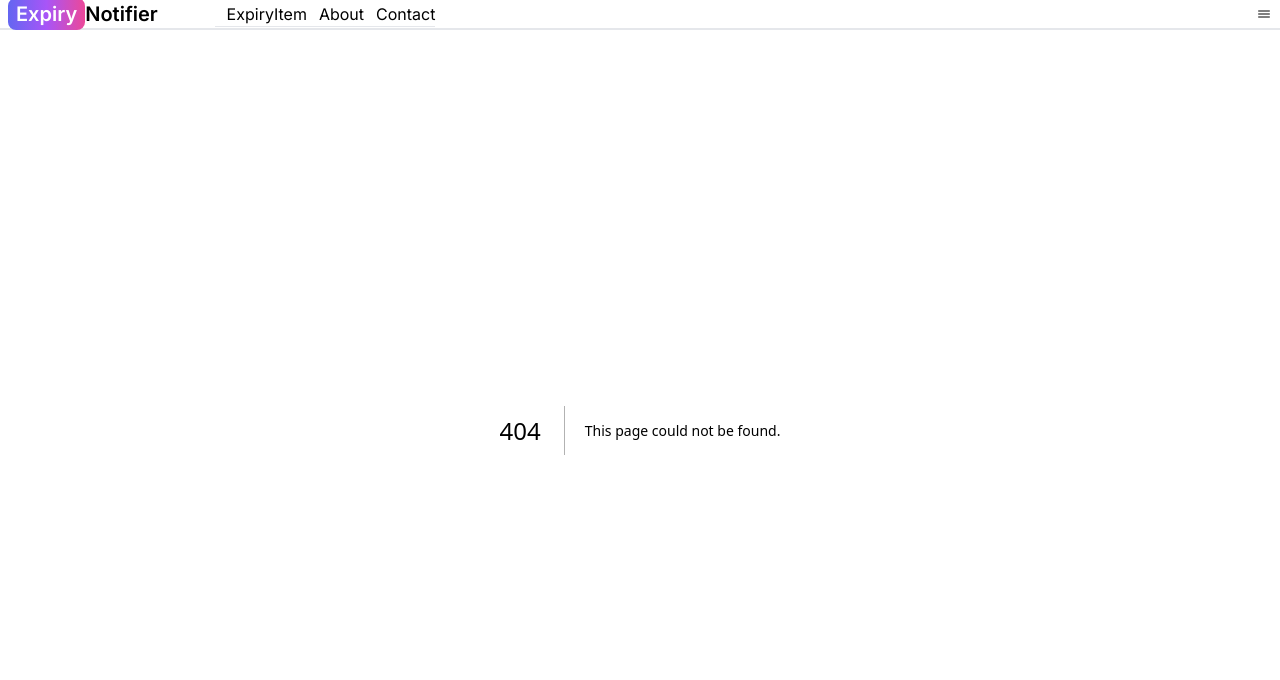
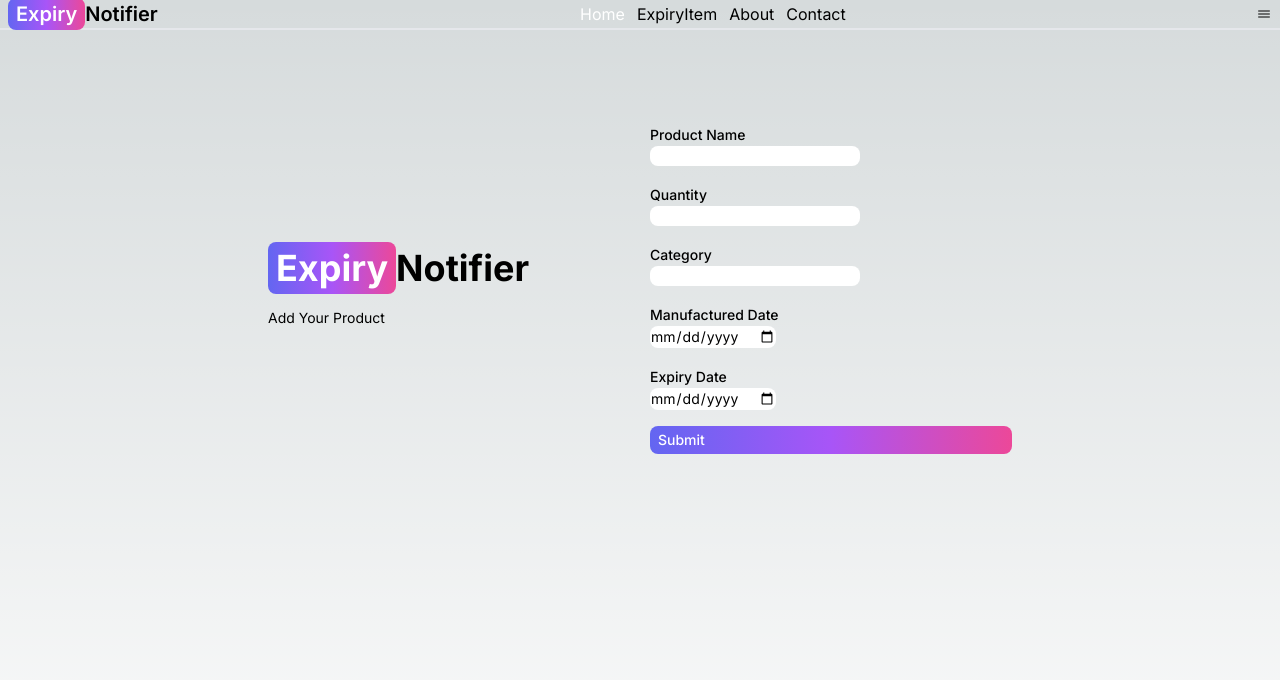
Before and after one commit to happyraj011/Expiry-Notifier, a Next.js app: page /addProduct in a window 1280 px wide. Before the commit this address had no page. Shown: the top 680 px of the page. Built offline with nearby package versions, Linux system fonts and the light colour scheme.

Commit message:
add Product Form

```diff
--- /dev/null
+++ b/src/app/addProduct/page.tsx
@@ -0,0 +1,156 @@
+"use client"
+import { Alert, Button, Checkbox, Label, Spinner, TextInput } from 'flowbite-react';
+import Link from 'next/link';
+import { useRouter } from 'next/navigation'
+import React, { useState } from 'react'
+
+export default function page() {
+
+  const router=useRouter();
+  const [formData, setFormData] = React.useState({
+    productName:"",
+    quantity:"",
+    category:"",
+    manufacturedDate:"",
+    expiryDate:""
+
+  })
+  const [errorMessage, setErrorMessage] = React.useState('')
+  const [loading, setLoading] = React.useState(false)
+
+  const handleChange=(e:any)=>{
+    setFormData({...formData,[e.target.id]:e.target.value.trim()});
+
+}
+
+const handleSubmit=async(e:any)=>{
+  e.preventDefault();
+  if( !formData.productName  ||  !formData.quantity   ||  !formData.category   ||              !formData.manufacturedDate  ||  !formData.expiryDate){
+    return setErrorMessage('All field are required to fill')
+  }
+
+  try {
+    setLoading(true);
+    setErrorMessage('');
+    const res=await fetch('/api/addProduct',{
+      method:'POST',
+      headers:{
+        'Content-Type':'application/json'
+      },
+      body:JSON.stringify(formData),
+    });
+    const data=await res.json();
+
+    if(data.success===false){
+      return setErrorMessage(data.message);
+    }
+
+
+    setLoading(false);
+    if(res.ok){
+       router.push('/')
+    }
+
+  } catch (error:any) {
+    setErrorMessage(error.message);
+    setLoading(false)
+  }
+}
+
+
+
+
+
+  return (
+
+    <div>
+
+    <div className='min-h-screen mt-20'>
+  <div className='flex p-3 max-w-3xl mx-auto flex-col md:flex-row md:items-center gap-5' >
+    {/* left */}
+  <div className='flex-1'>
+  <Link href="/" className=' font-bold dark:text-white text-4xl' >
+    <span className='px-2 py-1 bg-gradient-to-r   from-indigo-500  via-purple-500 to-pink-500 rounded-lg text-white '>Expiry</span>
+    Notifier
+    </Link>
+    <p className='text-sm mt-5'>
+          Add Your Product
+    </p>
+
+
+  </div>
+   {/* right */}
+
+   <div className='flex-1'>
+    <form className='flex flex-col gap-4' onSubmit={handleSubmit}>
+
+      <div>
+        <Label value='Product Name'/>
+        <TextInput type='text'  id='productName' onChange={handleChange}/>
+      </div>
+
+
+      <div>
+        <Label value='Quantity'/>
+        <TextInput type='Number'  id='quantity' onChange={handleChange}/>
+      </div>
+
+
+      <div>
+        <Label value='Category'/>
+        <TextInput type='text'  id='category' onChange={handleChange}/>
+      </div>
+
+
+      <div>
+        <Label value='Manufactured Date'/>
+        <TextInput type='Date'  id='manufacturedDate' onChange={handleChange}/>
+      </div>
+
+
+      <div>
+        <Label value='Expiry Date'/>
+        <TextInput type='Date'  id='expiryDate' onChange={handleChange}/>
+      </div>
+
+
+
+
+
+      <Button className='px-2 py-1 bg-gradient-to-r   from-indigo-500  via-purple-500 to-pink-500 rounded-lg text-white '
+       type='submit' disabled={loading}>
+     {
+      loading ? (
+        <>
+        <Spinner size='sm'/>
+        <span className='pl-3'>Loading...</span>
+        </>
+      ): 'Submit'
+     }
+      </Button>
+
+
+
+    </form>
+
+    {
+      errorMessage && (
+        <Alert className='mt-5' color='failure'>
+          {errorMessage}
+
+        </Alert>
+      )   }
+
+
+
+   </div>
+  </div>
+
+</div>
+</div>
+
+
+
+
+  )
+}
--- a/src/app/login/page.tsx
+++ b/src/app/login/page.tsx
@@ -35,7 +35,7 @@
         try {
           setLoading(true);
           setErrorMessage('');
-          const res=await fetch('/api/sign-up',{
+          const res=await fetch('/api/login',{
             method:'POST',
             headers:{
               'Content-Type':'application/json'
@@ -51,7 +51,7 @@
 
           setLoading(false);
           if(res.ok){
-             router.push('/login')
+             router.push('/')
           }
 
         } catch (error:any) {
--- a/src/app/page.tsx
+++ b/src/app/page.tsx
@@ -3,111 +3,7 @@
 export default function Home() {
   return (
     <main className="flex min-h-screen flex-col items-center justify-between p-24">
-      <div className="z-10 w-full max-w-5xl items-center justify-between font-mono text-sm lg:flex">
-        <p className="fixed left-0 top-0 flex w-full justify-center border-b border-gray-300 bg-gradient-to-b from-zinc-200 pb-6 pt-8 backdrop-blur-2xl dark:border-neutral-800 dark:bg-zinc-800/30 dark:from-inherit lg:static lg:w-auto  lg:rounded-xl lg:border lg:bg-gray-200 lg:p-4 lg:dark:bg-zinc-800/30">
-          Get started by editing&nbsp;
-          <code className="font-mono font-bold">src/app/page.tsx</code>
-        </p>
-        <div className="fixed bottom-0 left-0 flex h-48 w-full items-end justify-center bg-gradient-to-t from-white via-white dark:from-black dark:via-black lg:static lg:size-auto lg:bg-none">
-          <a
-            className="pointer-events-none flex place-items-center gap-2 p-8 lg:pointer-events-auto lg:p-0"
-            href="https://vercel.com?utm_source=create-next-app&utm_medium=appdir-template&utm_campaign=create-next-app"
-            target="_blank"
-            rel="noopener noreferrer"
-          >
-            By{" "}
-            <Image
-              src="/vercel.svg"
-              alt="Vercel Logo"
-              className="dark:invert"
-              width={100}
-              height={24}
-              priority
-            />
-          </a>
-        </div>
-      </div>
 
-      <div className="relative z-[-1] flex place-items-center before:absolute before:h-[300px] before:w-full before:-translate-x-1/2 before:rounded-full before:bg-gradient-radial before:from-white before:to-transparent before:blur-2xl before:content-[''] after:absolute after:-z-20 after:h-[180px] after:w-full after:translate-x-1/3 after:bg-gradient-conic after:from-sky-200 after:via-blue-200 after:blur-2xl after:content-[''] before:dark:bg-gradient-to-br before:dark:from-transparent before:dark:to-blue-700 before:dark:opacity-10 after:dark:from-sky-900 after:dark:via-[#0141ff] after:dark:opacity-40 sm:before:w-[480px] sm:after:w-[240px] before:lg:h-[360px]">
-        <Image
-          className="relative dark:drop-shadow-[0_0_0.3rem_#ffffff70] dark:invert"
-          src="/next.svg"
-          alt="Next.js Logo"
-          width={180}
-          height={37}
-          priority
-        />
-      </div>
-
-      <div className="mb-32 grid text-center lg:mb-0 lg:w-full lg:max-w-5xl lg:grid-cols-4 lg:text-left">
-        <a
-          href="https://nextjs.org/docs?utm_source=create-next-app&utm_medium=appdir-template&utm_campaign=create-next-app"
-          className="group rounded-lg border border-transparent px-5 py-4 transition-colors hover:border-gray-300 hover:bg-gray-100 hover:dark:border-neutral-700 hover:dark:bg-neutral-800/30"
-          target="_blank"
-          rel="noopener noreferrer"
-        >
-          <h2 className="mb-3 text-2xl font-semibold">
-            Docs{" "}
-            <span className="inline-block transition-transform group-hover:translate-x-1 motion-reduce:transform-none">
-              -&gt;
-            </span>
-          </h2>
-          <p className="m-0 max-w-[30ch] text-sm opacity-50">
-            Find in-depth information about Next.js features and API.
-          </p>
-        </a>
-
-        <a
-          href="https://nextjs.org/learn?utm_source=create-next-app&utm_medium=appdir-template-tw&utm_campaign=create-next-app"
-          className="group rounded-lg border border-transparent px-5 py-4 transition-colors hover:border-gray-300 hover:bg-gray-100 hover:dark:border-neutral-700 hover:dark:bg-neutral-800/30"
-          target="_blank"
-          rel="noopener noreferrer"
-        >
-          <h2 className="mb-3 text-2xl font-semibold">
-            Learn{" "}
-            <span className="inline-block transition-transform group-hover:translate-x-1 motion-reduce:transform-none">
-              -&gt;
-            </span>
-          </h2>
-          <p className="m-0 max-w-[30ch] text-sm opacity-50">
-            Learn about Next.js in an interactive course with&nbsp;quizzes!
-          </p>
-        </a>
-
-        <a
-          href="https://vercel.com/templates?framework=next.js&utm_source=create-next-app&utm_medium=appdir-template&utm_campaign=create-next-app"
-          className="group rounded-lg border border-transparent px-5 py-4 transition-colors hover:border-gray-300 hover:bg-gray-100 hover:dark:border-neutral-700 hover:dark:bg-neutral-800/30"
-          target="_blank"
-          rel="noopener noreferrer"
-        >
-          <h2 className="mb-3 text-2xl font-semibold">
-            Templates{" "}
-            <span className="inline-block transition-transform group-hover:translate-x-1 motion-reduce:transform-none">
-              -&gt;
-            </span>
-          </h2>
-          <p className="m-0 max-w-[30ch] text-sm opacity-50">
-            Explore starter templates for Next.js.
-          </p>
-        </a>
-
-        <a
-          href="https://vercel.com/new?utm_source=create-next-app&utm_medium=appdir-template&utm_campaign=create-next-app"
-          className="group rounded-lg border border-transparent px-5 py-4 transition-colors hover:border-gray-300 hover:bg-gray-100 hover:dark:border-neutral-700 hover:dark:bg-neutral-800/30"
-          target="_blank"
-          rel="noopener noreferrer"
-        >
-          <h2 className="mb-3 text-2xl font-semibold">
-            Deploy{" "}
-            <span className="inline-block transition-transform group-hover:translate-x-1 motion-reduce:transform-none">
-              -&gt;
-            </span>
-          </h2>
-          <p className="m-0 max-w-[30ch] text-balance text-sm opacity-50">
-            Instantly deploy your Next.js site to a shareable URL with Vercel.
-          </p>
-        </a>
-      </div>
     </main>
   );
 }
```
